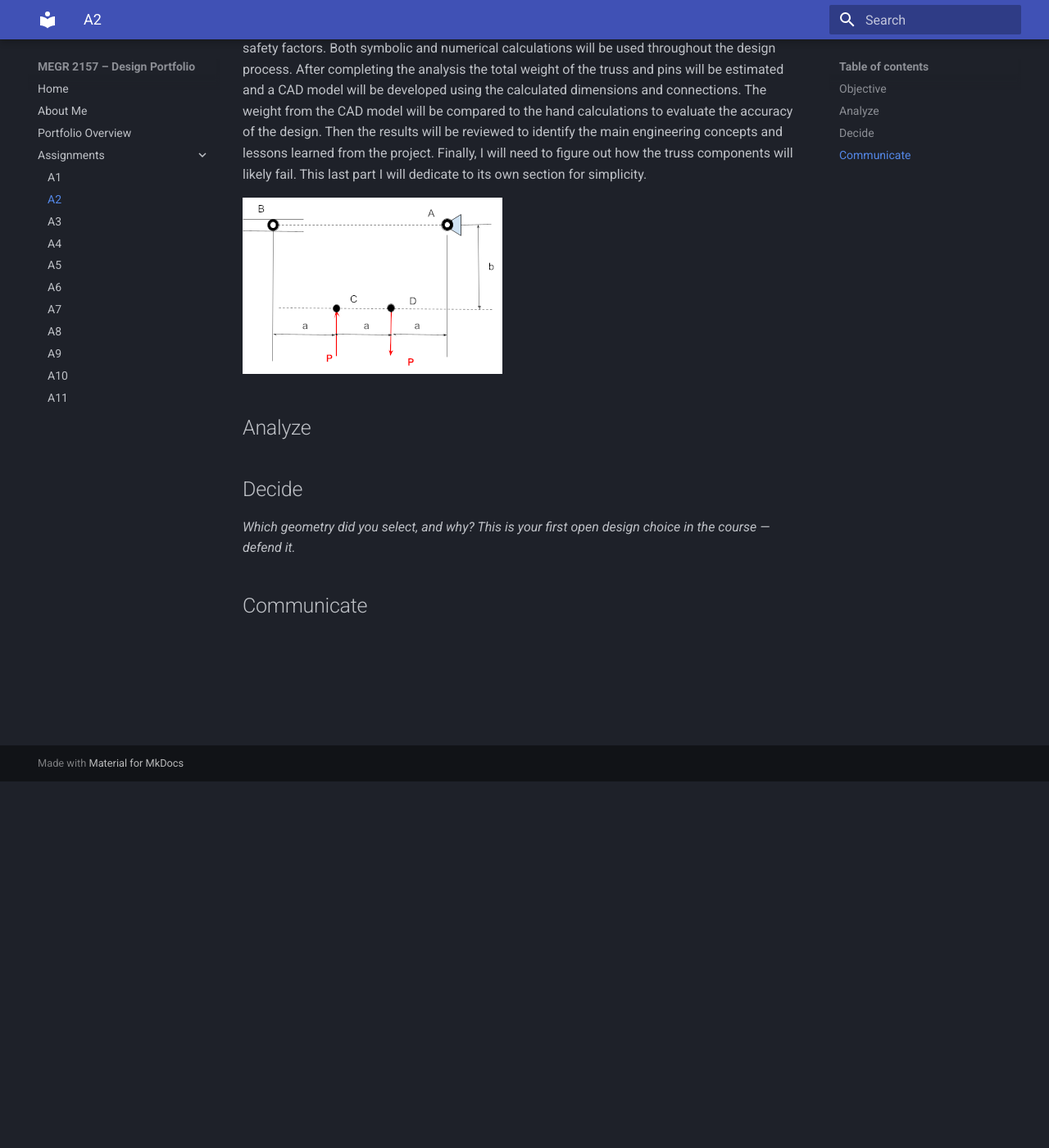
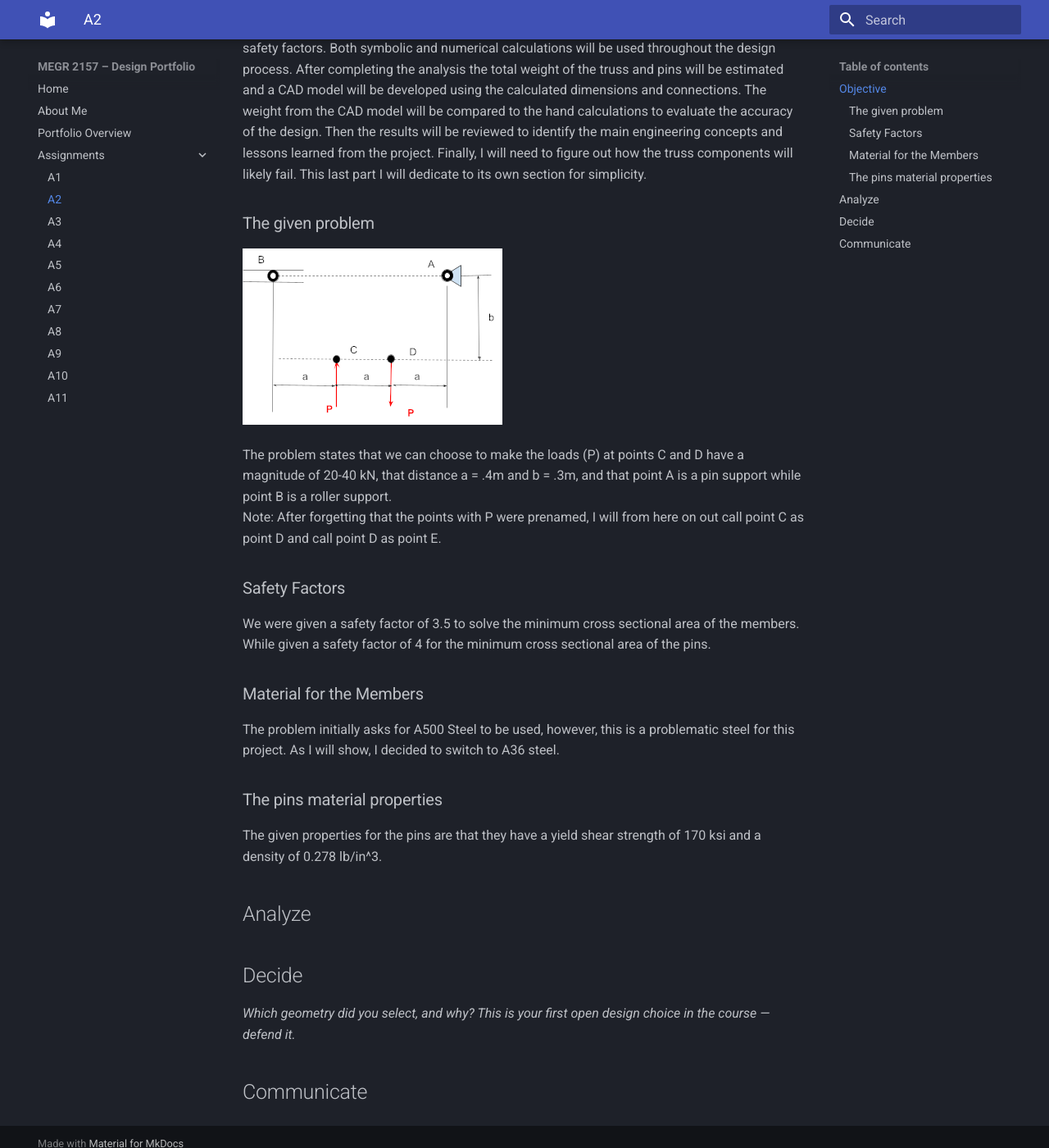
Before and after one commit to josef-chelala/megr2157-portfolio, an MkDocs documentation site: the page built from docs/assignments/A02/index.md, in a window 1280 px wide and 1400 px high, scrolled down 447 px. Shown: the whole window at 82% size. Built offline with MkDocs 1.6.1 and Material for MkDocs 9.7.7, drawn with Linux system fonts in a browser that asks for light colours.

Commit message:
Update index.md
Completed Objective section

```diff
--- a/docs/assignments/A02/index.md
+++ b/docs/assignments/A02/index.md
@@ -5,9 +5,18 @@ A500 steel is only used for hollow tubing. I could not find it in solidworks, an
 
 ## Objective
 The purpose of this project is to design and analyze a truss that can handle the given applied loads (including a factor of safety) from the given 2D Truss problem seen below. We were told to either use A500 steel or another suitable material that will be used for truss members. TO solve this, I will be needing to create free body diagrams for the pin joints to determine the forces acting throughout the structure. These forces will then be used to calculate the required cross sectional areas of the truss members and the appropriate pin sizes based on shear forces and safety factors. Both symbolic and numerical calculations will be used throughout the design process. After completing the analysis the total weight of the truss and pins will be estimated and a CAD model will be developed using the calculated dimensions and connections. The weight from the CAD model will be compared to the hand calculations to evaluate the accuracy of the design. Then the results will be reviewed to identify the main engineering concepts and lessons learned from the project. Finally, I will need to figure out how the truss components will likely fail. This last part I will dedicate to its own section for simplicity.
-
+### The given problem
 ![Truss Problem](PicturesV2/1.png)
 
+The problem states that we can choose to make the loads (P) at points C and D have a magnitude of 20-40 kN, that distance a = .4m and b = .3m, and that point A is a pin support while point B is a roller support.
+<br>
+Note: After forgetting that the points with P were prenamed, I will from here on out call point C as point D and call point D as point E.
+### Safety Factors
+We were given a safety factor of 3.5 to solve the minimum cross sectional area of the members. While given a safety factor of 4 for the minimum cross sectional area of the pins.
+### Material for the Members
+The problem initially asks for A500 Steel to be used, however, this is a problematic steel for this project. As I will show, I decided to switch to A36 steel.
+### The pins material properties
+The given properties for the pins are that they have a yield shear strength of 170 ksi and a density of 0.278 lb/in^3.
 ## Analyze
 
 
```
